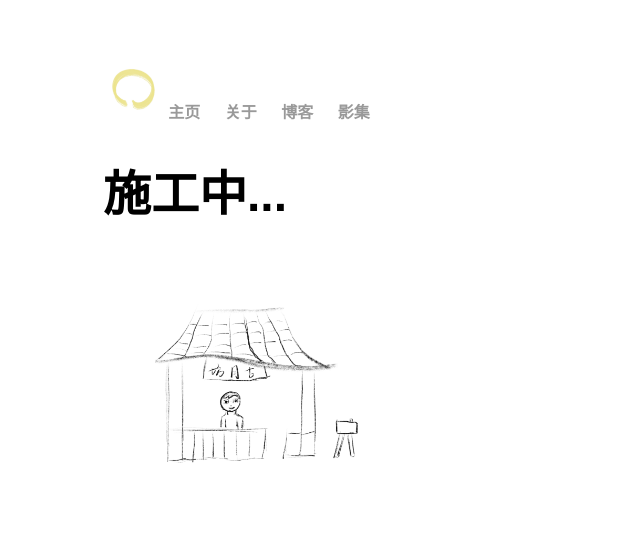
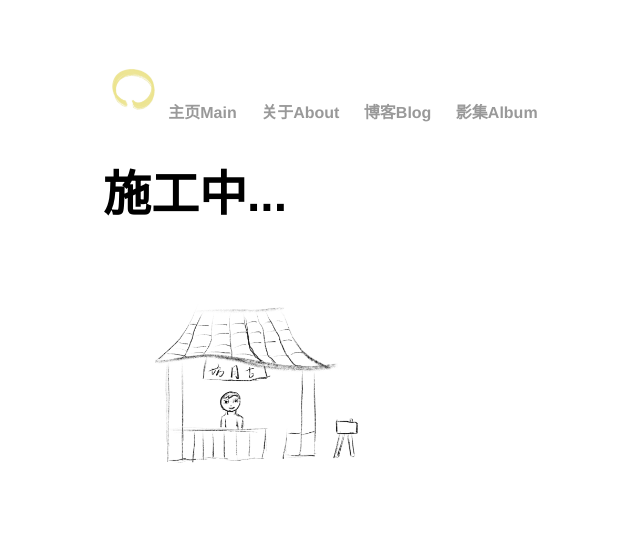
Before and after one commit to huyim/huyim.github.io, a Jekyll site: the page built from index.html, in a window 1280 px wide. Shown: the top 534 px of the page, without its empty margins (89-729 px from the left). Built offline with Jekyll 4.4.1, drawn with Linux system fonts in a browser that asks for light colours; grey boxes are pictures that could not be loaded.

Commit message:
Update default.html

```diff
--- a/_layouts/default.html
+++ b/_layouts/default.html
@@ -9,10 +9,10 @@
 			<nav>
 	    		<ul>
 				<img class="logo_image" alt="古月坊" src="/img/logo.jpg">
-	        		<li><a href="/">主页</a></li>
-		        	<li><a href="/about">关于</a></li>
-	        		<li><a href="/blog">博客</a></li>
-				<li><a href="/album">影集</a></li>
+	        		<li><a href="/">主页Main</a></li>
+		        	<li><a href="/about">关于About</a></li>
+	        		<li><a href="/blog">博客Blog</a></li>
+				<li><a href="/album">影集Album</a></li>
 	    		</ul>
 			</nav>
 			<div class="container">
```
